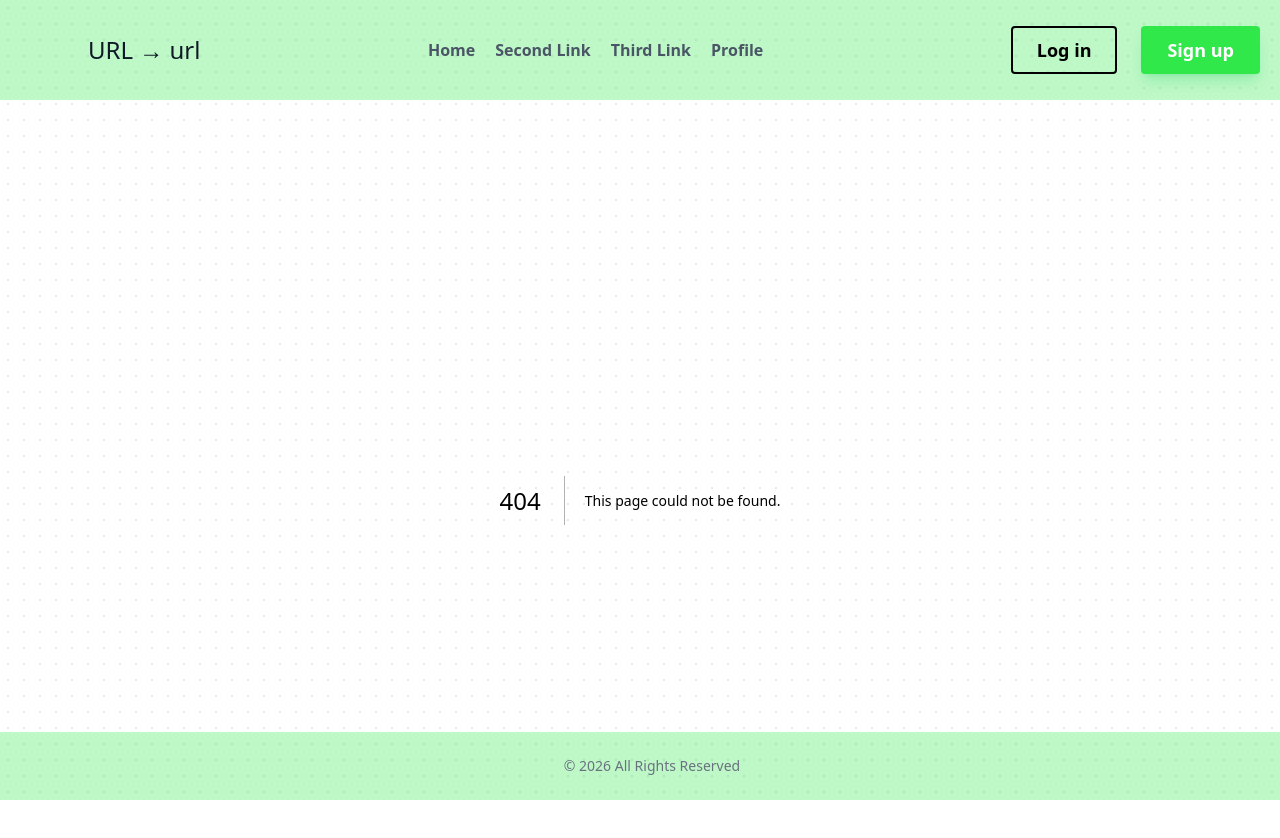
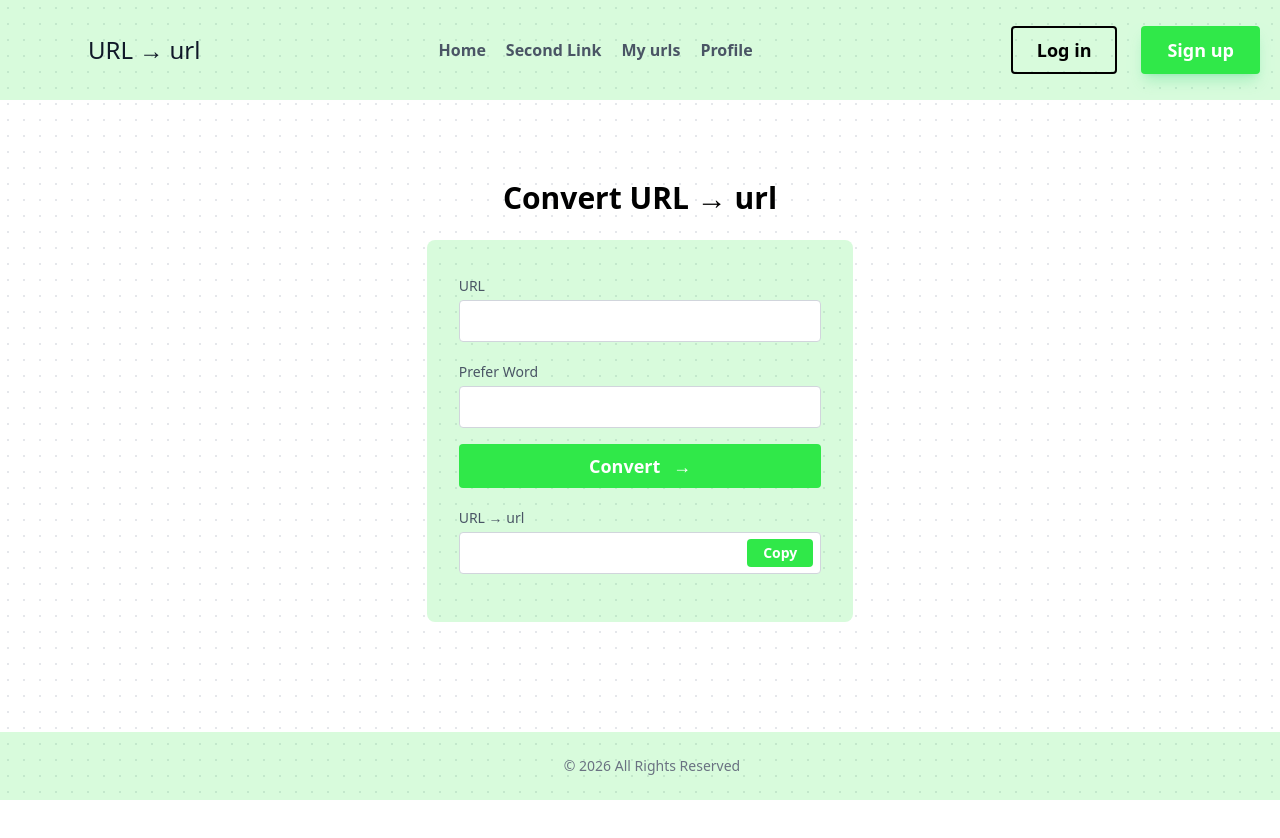
Before and after one commit to m-umer-iqbal/P24-Next-URL-to-url-Converter, a Next.js app: page /convert in a window 1280 px wide. Before the commit this address had no page. Shown: the top 838 px of the page. After the commit the page ends 800 px from the top, so only its background shows below. Built offline with nearby package versions, Linux system fonts and the light colour scheme.

Commit message:
Implement URL conversion page, update homepage to link to conversion, and fix minor text alignment issues in signup page

```diff
--- /dev/null
+++ b/app/convert/page.js
@@ -0,0 +1,31 @@
+import React from 'react'
+
+const Convert = () => {
+    return (
+        <div className="flex flex-col justify-center items-center gap-6 mt-20">
+            <h1 className="text-3xl font-bold text-center">Convert URL &#8594; url</h1>
+            <div className="lg:w-2/6 md:w-1/2 rounded-lg p-8 flex flex-col w-full mt-10 md:mt-0 bg-[#30e84930]">
+                <div className="relative mb-4">
+                    <label htmlFor="full-name" className="leading-7 text-sm text-gray-600">URL</label>
+                    <input type="text" id="full-name" name="full-name" className="w-full bg-white rounded border border-gray-300 focus:border-[#30e849] focus:ring-2 focus:ring-green-200 text-base outline-none text-gray-700 py-1 px-3 leading-8 transition-colors duration-200 ease-in-out" />
+                </div>
+                <div className="relative mb-4">
+                    <label htmlFor="email" className="leading-7 text-sm text-gray-600">Prefer Word</label>
+                    <input type="email" id="email" name="email" className="w-full bg-white rounded border border-gray-300 focus:border-[#30e849] focus:ring-2 focus:ring-green-200 text-base outline-none text-gray-700 py-1 px-3 leading-8 transition-colors duration-200 ease-in-out" />
+                </div>
+                <button className="text-white bg-[#30e849] border-0 py-2 px-8 focus:outline-none hover:bg-black rounded text-lg cursor-pointer transition-all duration-300 ease-in-out font-semibold">Convert <span className="ml-2 font-semibold">&#8594;</span></button>
+                <div className="relative mb-4 mt-4">
+                    <label htmlFor="url" className="leading-7 text-sm text-gray-600">URL &#8594; url</label>
+                    <div className="relative">
+                        <input disabled type="text" id="url" name="url" className="w-full bg-white rounded border border-gray-300 focus:border-[#30e849] focus:ring-2 focus:ring-green-200 text-base outline-none text-gray-700 py-1 px-3 leading-8 transition-colors duration-200 ease-in-out" />
+                        <button className="absolute right-2 top-1/2 transform -translate-y-1/2 text-white bg-[#30e849] border-0 py-1 px-4 focus:outline-none hover:bg-black rounded text-sm cursor-pointer transition-all duration-300 ease-in-out font-semibold">
+                            Copy
+                        </button>
+                    </div>
+                </div>
+            </div>
+        </div>
+    )
+}
+
+export default Convert
--- a/app/page.js
+++ b/app/page.js
@@ -1,4 +1,4 @@
-import Image from "next/image";
+import Link from "next/link";
 
 export default function Home() {
   return (
@@ -6,11 +6,13 @@ export default function Home() {
       <div className="container mx-auto flex px-5 py-24 md:flex-row flex-col items-center">
         <div className="lg:grow md:w-1/2 lg:pr-24 md:pr-16 flex flex-col md:items-start md:text-left mb-16 md:mb-0 items-center text-center">
           <h1 className="title-font sm:text-4xl text-3xl mb-4 font-medium text-gray-900">Uniform Resource Locator (URL) &#8594; url Converter</h1>
-          <p className="mb-8 leading-relaxed">Make your links memorable. Shorten, customize, and manage your URLs to improve click-through rates and keep your content looking sharp across the web</p>
+          <p className="mb-8 leading-relaxed">Make your links memorable. Shorten, customize, and manage your URLs to improve click-through rates and keep your content looking sharp across the web.</p>
           <div className="flex justify-center">
-            <button className="inline-flex items-center text-white bg-[#30e849] border-2 border-[#30e849] py-2 px-6 focus:outline-none hover:bg-black hover:border-black transition-all duration-300 ease-in-out rounded text-lg cursor-pointer font-semibold shadow-lg shadow-green-500/20">
-              Convert <span className="ml-2">&#8594;</span>
-            </button>
+            <Link href="/convert">
+              <button className="inline-flex items-center text-white bg-[#30e849] border-2 border-[#30e849] py-2 px-6 focus:outline-none hover:bg-black hover:border-black transition-all duration-300 ease-in-out rounded text-lg cursor-pointer font-semibold shadow-lg shadow-green-500/20">
+                Convert <span className="ml-2">&#8594;</span>
+              </button>
+            </Link>
           </div>
         </div>
         <div className="lg:max-w-lg lg:w-full md:w-1/2 w-5/6">
@@ -23,6 +25,6 @@ export default function Home() {
           </lord-icon>
         </div>
       </div>
-    </section>
+    </section >
   );
 }
--- a/app/signup/page.js
+++ b/app/signup/page.js
@@ -3,7 +3,7 @@ import Link from "next/link"
 const SignUp = () => {
     return (
         <div className="flex flex-col justify-center items-center gap-6 mt-20">
-            <h1 className="text-3xl font-bold text-centers">Create Your Account</h1>
+            <h1 className="text-3xl font-bold text-center">Create Your Account</h1>
             <div className="flex flex-col justify-center items-center">
                 <p className="text-center mt-4">Sign up now to transform your long URLs into sleek, shareable links and get instant access to your link history.</p>
                 <p>Already a member? <Link href="/login" className="text-[#30e849] hover:text-black transition-all duration-300">Log In here</Link></p>
--- a/components/Footer.js
+++ b/components/Footer.js
@@ -3,7 +3,7 @@ import React from 'react'
 const Footer = () => {
     const year = new Date().getFullYear();
     return (
-        <footer className="text-gray-600 body-font fixed bottom-0 w-full flex justify-center items-center bg-[#30e84950]">
+        <footer className="text-gray-600 body-font fixed bottom-0 w-full flex justify-center items-center bg-[#30e84930]">
             <div className="">
                 <div className="container px-5 py-6 mx-auto flex justify-center items-center sm:flex-row flex-col">
                     <p className="text-sm text-gray-500 sm:ml-6 sm:mt-0 mt-4">&copy; {year} All Rights Reserved</p>
--- a/components/Header.js
+++ b/components/Header.js
@@ -2,7 +2,7 @@ import React from 'react'
 import Link from "next/link"
 const Header = () => {
     return (
-        <header className="text-gray-600 body-font w-full bg-[#30e84950]">
+        <header className="text-gray-600 body-font w-full bg-[#30e84930]">
             <div className="container mx-auto flex flex-wrap p-5 flex-col md:flex-row items-center">
                 <div className="flex title-font font-medium items-center text-gray-900 mb-4 md:mb-0 cursor-pointer">
                     <lord-icon
@@ -17,7 +17,7 @@ const Header = () => {
                 <nav className="md:ml-auto md:mr-auto flex flex-wrap items-center text-base justify-center">
                     <Link href={"/"} className="mr-5 hover:text-gray-900 font-semibold transition-all duration-300 ease-in-out hover:text-xl cursor-pointer">Home</Link>
                     <Link href={"#"} className="mr-5 hover:text-gray-900 font-semibold transition-all duration-300 ease-in-out hover:text-xl cursor-pointer">Second Link</Link>
-                    <Link href={"#"} className="mr-5 hover:text-gray-900 font-semibold transition-all duration-300 ease-in-out hover:text-xl cursor-pointer">Third Link</Link>
+                    <Link href={"#"} className="mr-5 hover:text-gray-900 font-semibold transition-all duration-300 ease-in-out hover:text-xl cursor-pointer">My urls</Link>
                     <Link href={"#"} className="mr-5 hover:text-gray-900 font-semibold transition-all duration-300 ease-in-out hover:text-xl cursor-pointer">Profile</Link>
                 </nav>
                 <div className="flex justify-center items-center gap-2">
```
